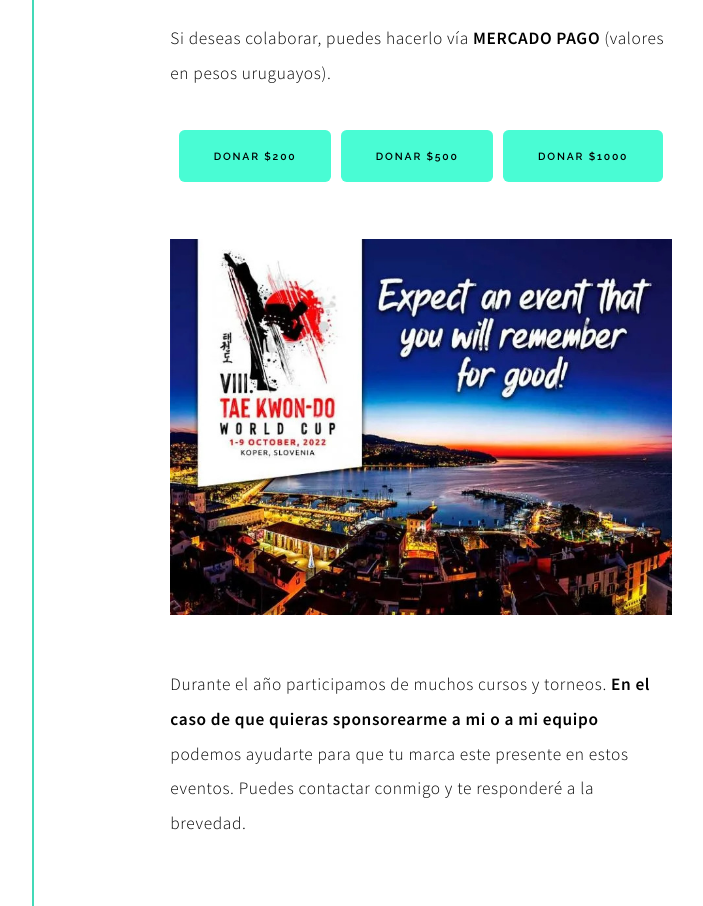
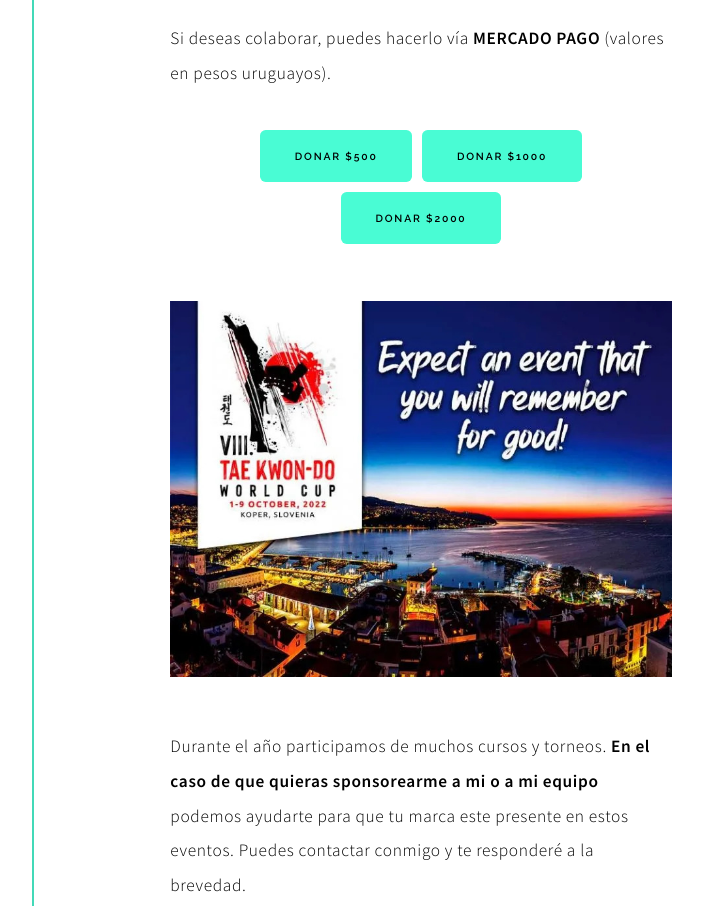
Before and after one commit to Jeffuy/lucca, a website: page index.html in a window 1280 px wide. Shown: the part 1160-2066 px from the top of the page, without its empty margins (539-1242 px from the left). Drawn offline with Linux system fonts and the light colour scheme.

Commit message:
prices changed

```diff
--- a/index.html
+++ b/index.html
@@ -64,14 +64,12 @@
 					uruguayos).</p>
 				<div class="container-flex">
 					<a href="
-						https://mpago.la/2pnX6Fu
-						" target="_blank" class="button primary">Donar $200</a>
-					<a href="
 						https://mpago.la/2dre78y
 						" target="_blank" class="button primary">Donar $500</a>
 					<a href="
 						https://mpago.la/1qAGtkq
 						" target="_blank" class="button primary">Donar $1000</a>
+					<a href="https://mpago.la/1YodwQu" target="_blank" class="button primary">Donar $2000</a>
 				</div>
 				<img class="image main" src="images/gallery/fulls/eslovenia-poster.jpg" alt="" />
 
```
